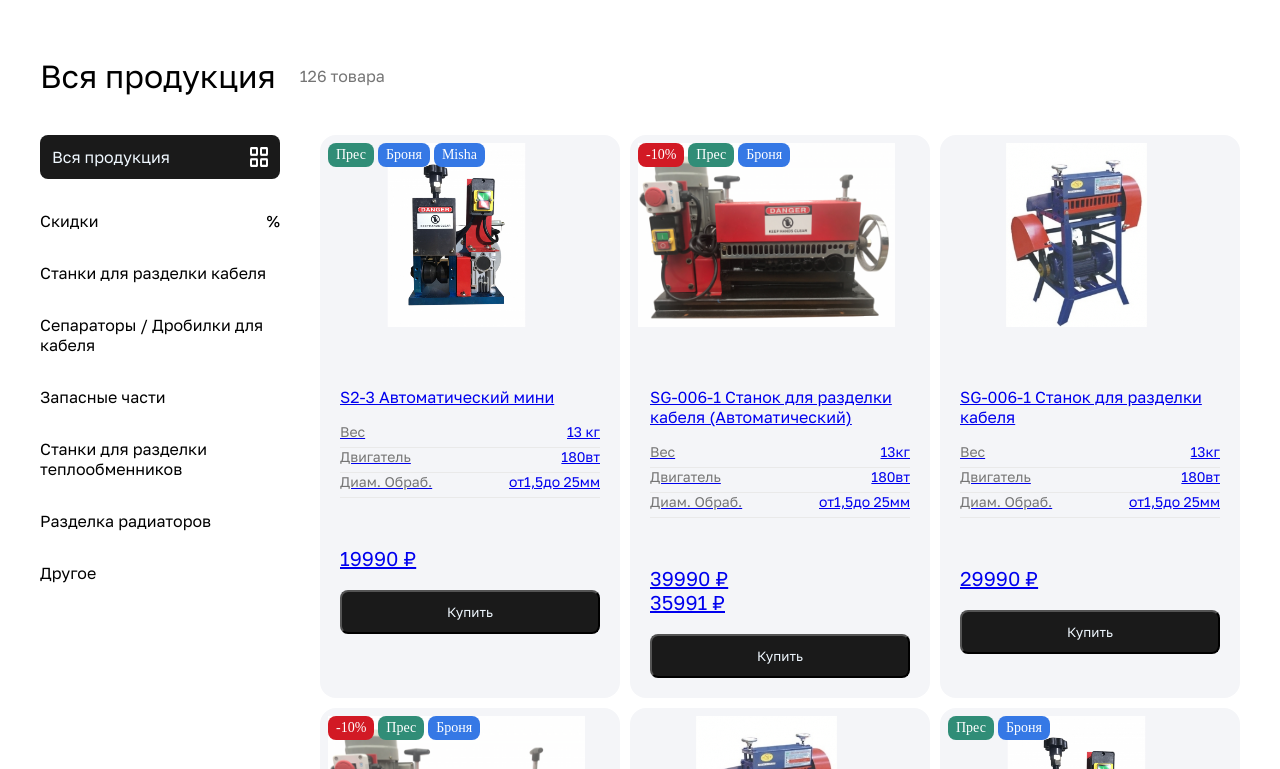
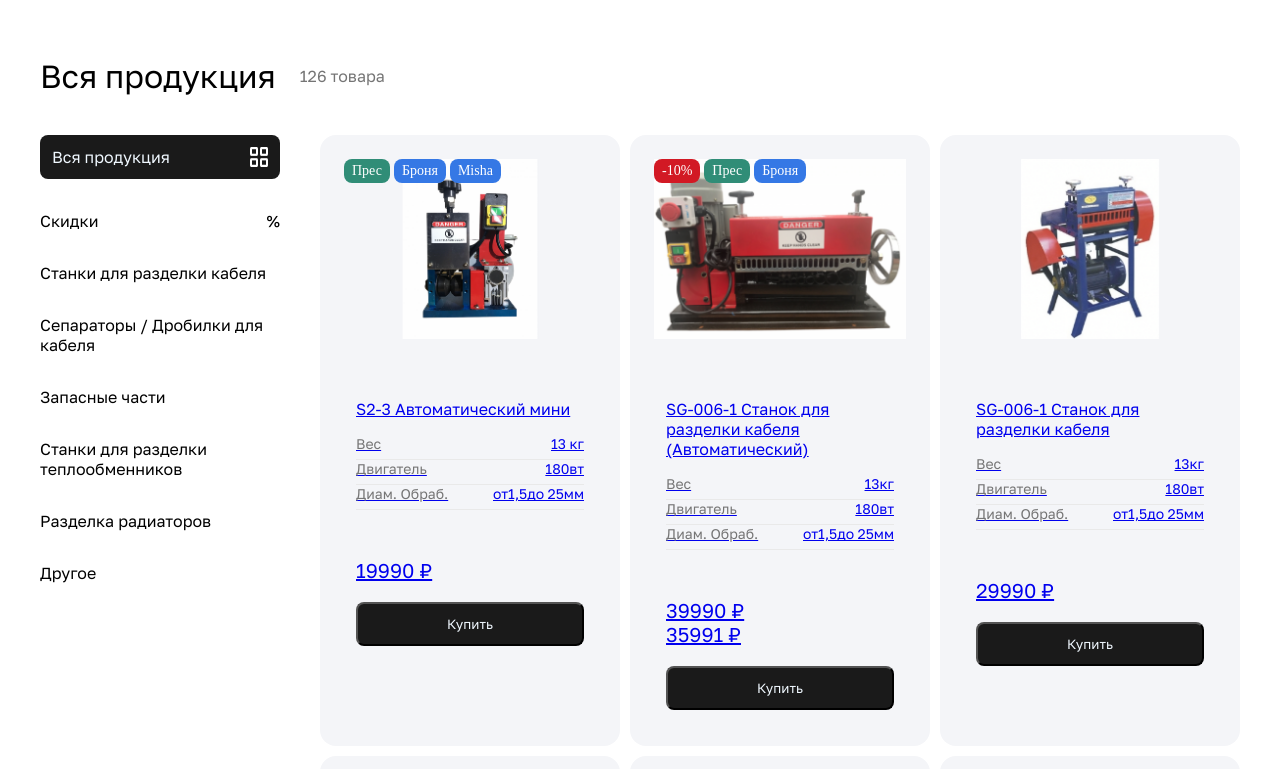
Before and after one commit to mishagren21/learn.js, a website built with Parcel: page src/index.html in a window 1280 px wide. Shown: the part 4161-4930 px from the top of the page. Built offline with nearby package versions, Linux system fonts and the light colour scheme.

Commit message:
update-items

```diff
--- a/src/index.css
+++ b/src/index.css
@@ -619,6 +619,10 @@ header .right-side .more a {
 .section-2 .item {
     border-radius: 16px;
     background-color: rgb(244, 245, 248);
+      display: flex;
+  flex-direction: column;
+  height: 100%;
+  padding: 16px;
 }
 
 .section-2 .item img {
```
